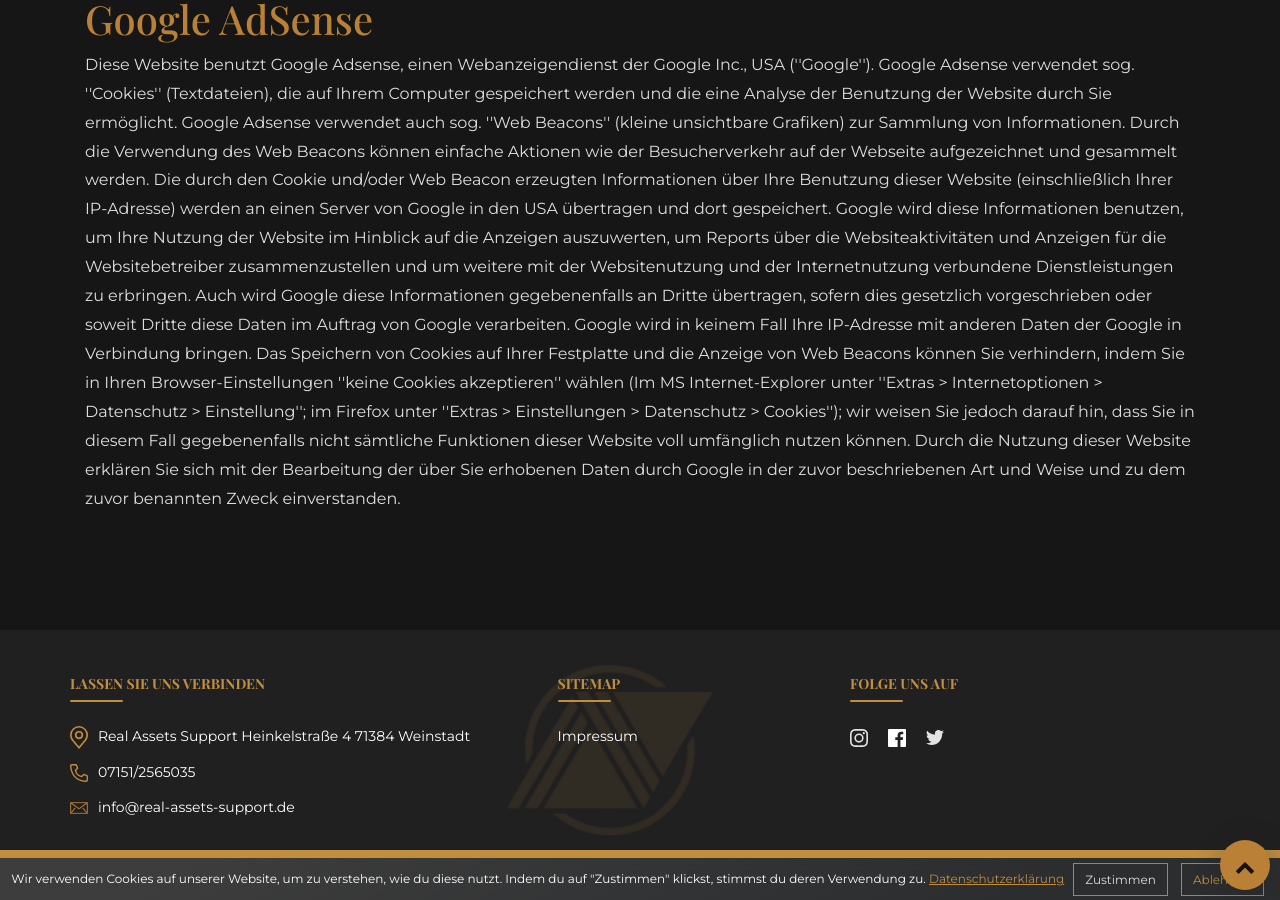
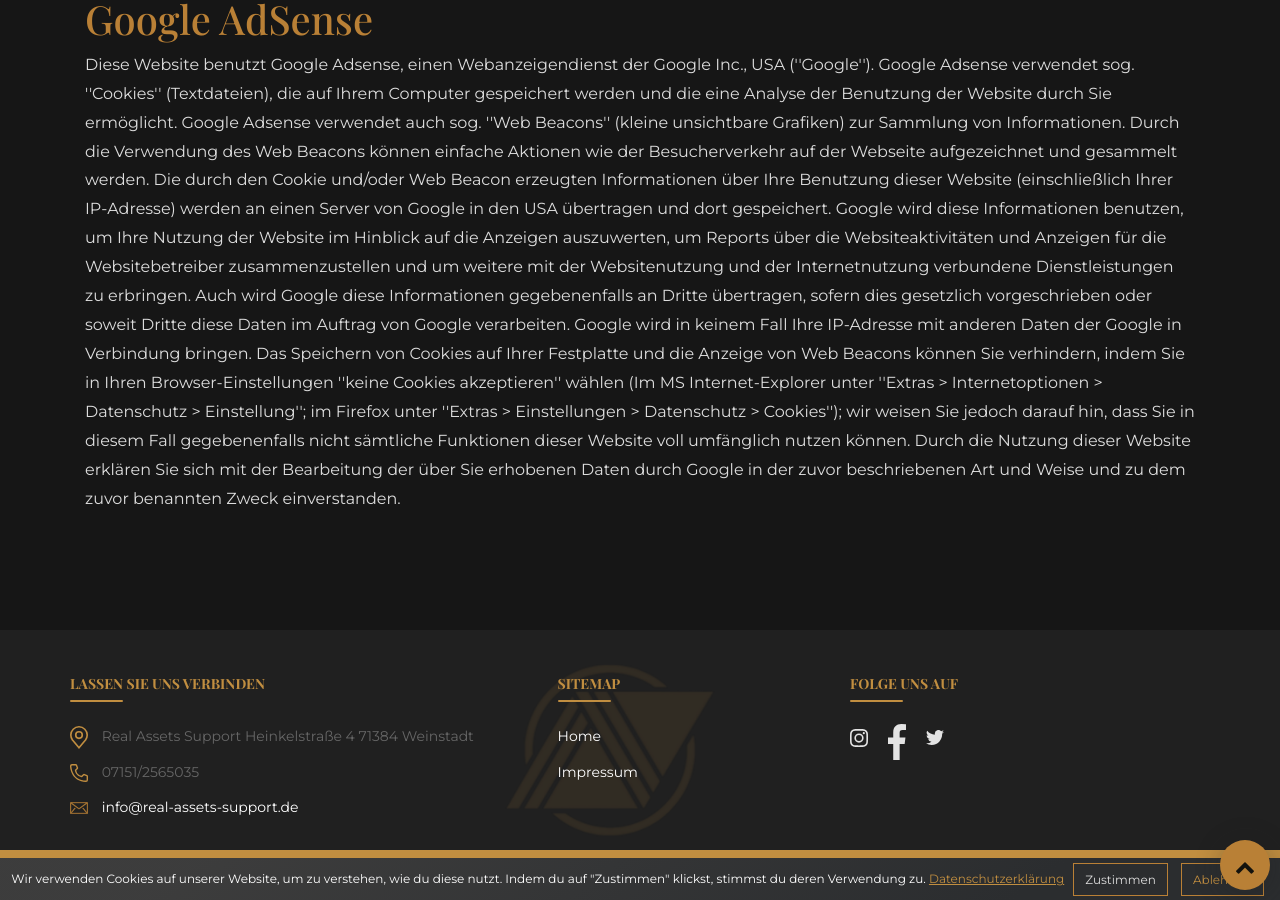
Before and after one commit to vosaul/Selim-RA, a Jekyll site: the page built from impressum.html, in a window 1280 px wide and 900 px high, scrolled down 2158 px. Built offline with Jekyll 4.4.1, drawn with Linux system fonts in a browser that asks for light colours; nearby versions of some CDN libraries; some web fonts are replaced.

Commit message:
footer editable

```diff
--- a/_includes/footer.html
+++ b/_includes/footer.html
@@ -1,36 +1,41 @@
 <!-- footer -->
+{% assign f = site.data.footer %}
 <section class="footer pt-3 ">
   <div class="container">
     <div class="row">
-      <div class="col-lg-5 col-sm-6">
-        <h6 class="ftr_title">LASSEN SIE UNS VERBINDEN </h6>
-        <ul>
-          <li><a href="#"><img src="images/location.svg">Real Assets Support Heinkelstraße 4 71384 Weinstadt </a></li>
-          <li><a href="tel:>071512565035"><img src="images/phone.svg">07151/2565035 </a></li>
-          <li><a href="mailto:info@real-assets-support.de"><img src="images/mail.svg">info@real-assets-support.de</a>
+      {% for c in f.columns %}
+      <div class="{% if forloop.index == 1 %}col-lg-5 col-sm-6{% elsif forloop.index == 2 %}col-lg-3 col-sm-6 {% else %}col-md-4 col-sm-12{% endif %}">
+        <h6 class="ftr_title">{{c.title}}</h6>
+        <ul {% if c.class %}class="{{c.class}}"{% endif %}>
+          {% for i in c.items %}
+          <li>
+            {% if i.link %}
+            <a href="{{i.link}}">
+              {% if i.image %}
+              <img src="{{i.image}}">
+              {% endif %}
+              {% if i.text %}
+              {{i.text}}
+              {% endif %}
+            </a>
+            {% else %}
+            {% if i.image %}
+            <img src="{{i.image}}">
+            {% endif %}
+            {% if i.text %}
+            {{i.text}}
+            {% endif %}
+            {% endif %}
+            </a>
           </li>
-        </ul>
+          {% endfor %}
       </div>
-      <div class="col-lg-3 col-sm-6">
-        <h6 class="ftr_title">SITEMAP</h6>
-        <ul>
-          <li><a href="/impressum">Impressum </a></li>
-        </ul>
-      </div>
-      <div class="col-md-4 col-sm-12">
-        <h6 class="ftr_title">FOLGE UNS AUF</h6>
-        <ul class="social_links d-flex">
-          <li><a href="https://www.instagram.com/real_assets_support/"> <img src="images/instagram.svg"></a></li>
-          <li><a href="https://www.facebook.com/Real-Assets-Support-1462791537189561"> <img
-                src="images/logo-facebook.svg"></a></li>
-          <li><a href="https://twitter.com/AssetsSupport"> <img src="images/twitter.svg"></a></li>
-        </ul>
-      </div>
+      {% endfor %}
     </div>
   </div>
   <div class="container-fluid footer_btm">
     <div class="col-md-12 text-center copyright">
-      <p>© Copyright 2021 - REAL-ASSETS-SUPPORT.DE - All rights reserved</p>
+      <p>{{f.copy}}</p>
     </div>
   </div>
 </section>
--- a/impressum.html
+++ b/impressum.html
@@ -4,7 +4,6 @@ title: Impressum
 description: "Angaben gemäß § 5 TMG"
 image: /images/sprt_gld_cn.png
 author: "Fabian Mörtzschky"
-
 ---
   <header>
     <nav class="navigation_bar">
```
Also changed, not shown: _data/footer.yml (added, +32 -0 lines).
